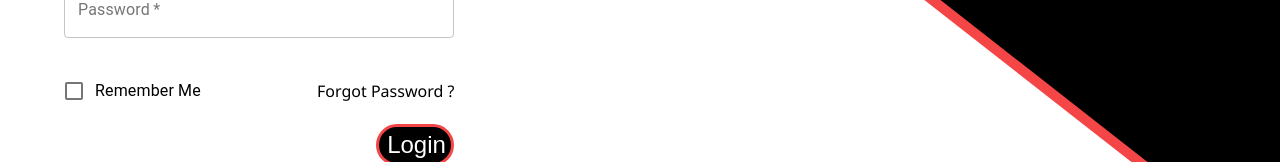
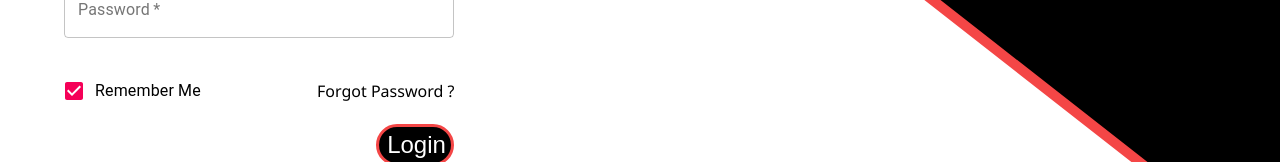
Before and after one commit to KDSGYT/way2way-react, a React (Create React App) app: page /#/login in a window 1280 px wide. Shown: the part 461-623 px from the top of the page. Built offline with nearby package versions, Linux system fonts and the light colour scheme; no server answers; the database is empty.

Commit message:
Changed default value for rememeber me

```diff
--- a/src/views/Login/Login.tsx
+++ b/src/views/Login/Login.tsx
@@ -12,7 +12,7 @@ function Login() {
     const password: any = useRef("");
     const history: any = useHistory();
     const rememberUser: any = useRef("");
-    const [checked, setChecked] = useState(false);
+    const [checked, setChecked] = useState(true); //default value for the remember user credentials
     const context: any = useContext(UserCTX)
     const [userData] = useUserData();
     const [error, setError] = useState("")
```
